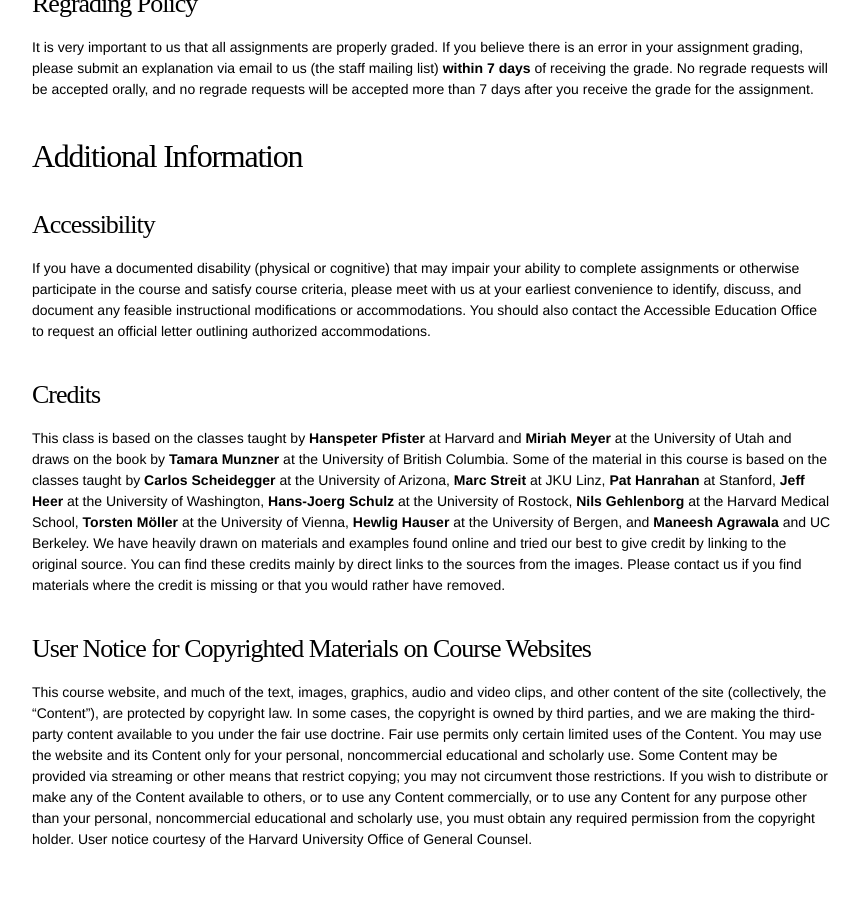
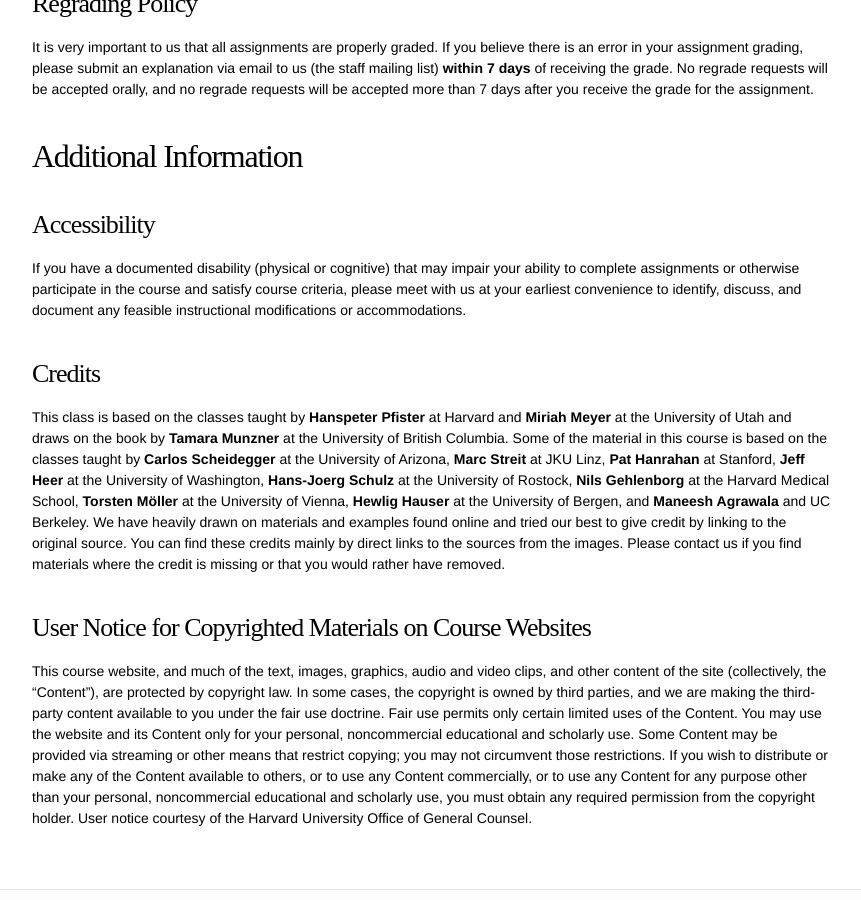
Before and after one commit to CS171/2016-cs171-website, a Jekyll site: the page built from syllabus.md, in a window 1280 px wide and 900 px high, scrolled down 5433 px. Shown: the whole window, without its empty margins (208-1069 px from the left). Built offline with Jekyll 4.4.1, drawn with Linux system fonts in a browser that asks for light colours; some web fonts are replaced.

Commit message:
updated syllabus

```diff
--- a/syllabus.md
+++ b/syllabus.md
@@ -161,7 +161,7 @@ It is very important to us that all assignments are properly graded. If you beli
 ## Additional Information
 
 ### Accessibility
-If you have a documented disability (physical or cognitive) that may impair your ability to complete assignments or otherwise participate in the course and satisfy course criteria, please meet with us at your earliest convenience to identify, discuss, and document any feasible instructional modifications or accommodations. You should also contact the Accessible Education Office to request an official letter outlining authorized accommodations.
+If you have a documented disability (physical or cognitive) that may impair your ability to complete assignments or otherwise participate in the course and satisfy course criteria, please meet with us at your earliest convenience to identify, discuss, and document any feasible instructional modifications or accommodations.
 
 ### Credits
 This class is based on the classes taught by **Hanspeter Pfister** at Harvard and **Miriah Meyer** at the University of Utah and draws on the book by **Tamara Munzner** at the University of British Columbia. Some of the material in this course is based on the classes taught by **Carlos Scheidegger** at the University of Arizona,  **Marc Streit** at JKU Linz, **Pat Hanrahan** at Stanford, **Jeff Heer** at the University of Washington, **Hans-Joerg Schulz** at the University of Rostock, **Nils Gehlenborg** at the Harvard Medical School, **Torsten Möller** at the University of Vienna, **Hewlig Hauser** at the University of Bergen, and **Maneesh Agrawala** and UC Berkeley. We have heavily drawn on materials and examples found online and tried our best to give credit by linking to the original source. You can find these credits mainly by direct links to the sources from the images. Please contact us if you find materials where the credit is missing or that you would rather have removed.
```
